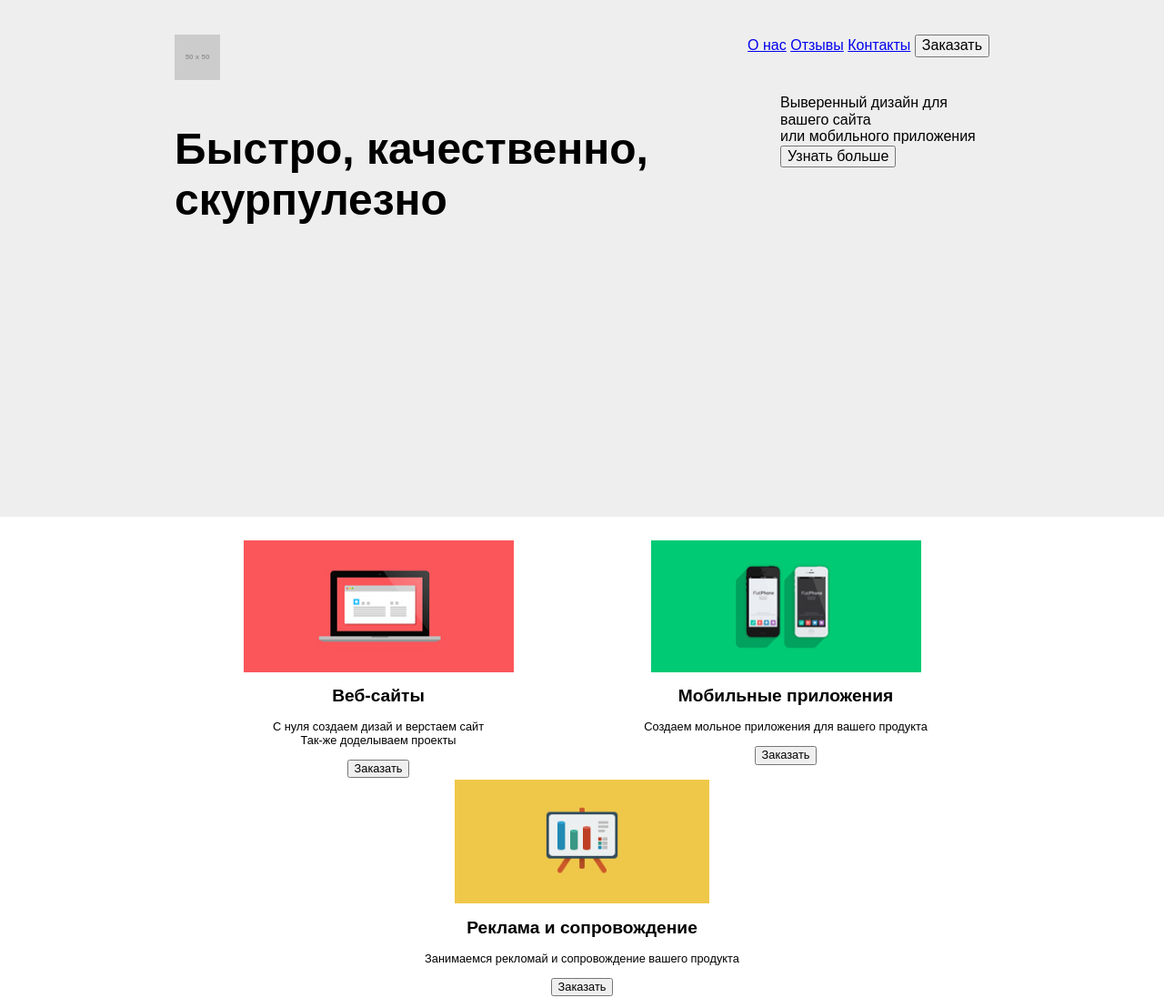
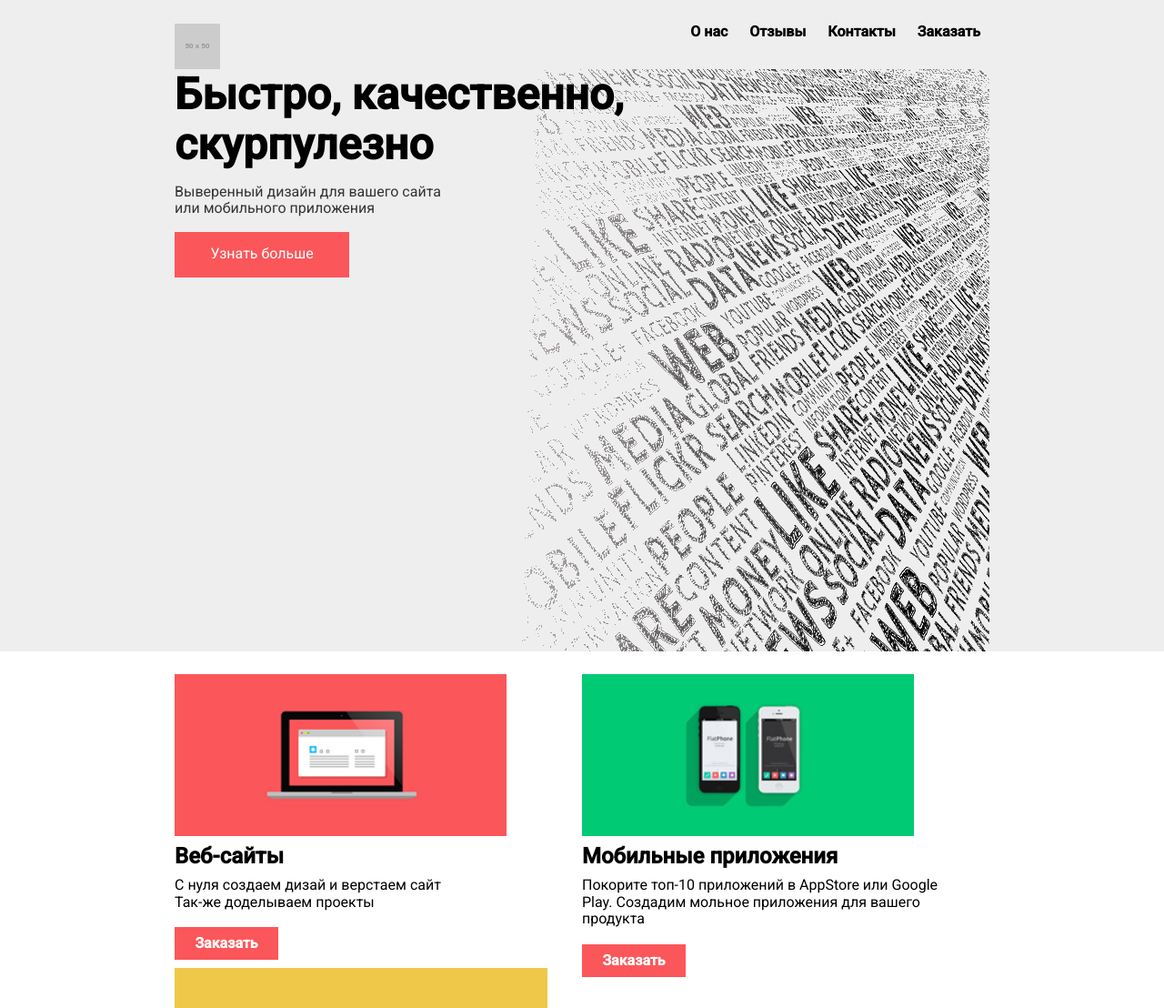
Before and after one commit to nux7jr/MyProject, a plain HTML site: page mian.html in a window 1280 px wide. Shown: the top 1108 px of the page at 91% size. Drawn offline with Linux system fonts and the light colour scheme; placeholder pictures from the web are drawn by us.

Commit message:
1.5
Version1.5

```diff
--- a/mian.html
+++ b/mian.html
@@ -1,9 +1,13 @@
 <html>
   <head>
     <meta charset="utf-8">
-    <meta content="viewport" width="width-device, initial-scale=1">
+    <meta content="viewport" width="width-device, initial-scale=no">
     <link rel="stylesheet" href="/styles/style.css">
     <link rel="stylesheet" href="/styles/normazile.css">
+    <!-- Шрифты -->
+    <link rel="preconnect" href="https://fonts.googleapis.com">
+<link rel="preconnect" href="https://fonts.gstatic.com" crossorigin>
+<link href="https://fonts.googleapis.com/css2?family=Roboto:wght@400;500&display=swap" rel="stylesheet">
     <title>My project</title>
   </head>
   <body>
@@ -30,7 +34,7 @@
               </div>
 
               <div class="header-info__item">
-                <img src="/Project/img/social-media-1989152_960_720.webp" alt="">
+                <!-- <img src="/Project/img/sm.png" alt=""> -->
               <!-- <img src="/img/slide1.png" alt=""> -->
             </div>
           </div>
@@ -46,7 +50,7 @@
           <div class="card-item">
             <img class="card-image" src="/img/illustration-2.png" alt="illustration">
             <h2>Мобильные приложения</h2>
-              <p>Создаем мольное приложения для вашего продукта</p>
+              <p>Покорите топ-10 приложений в AppStore или Google Play. Создадим мольное приложения для вашего продукта</p>
               <button class="btnOrder">Заказать</button>
           </div>
           <div class="card-item">
@@ -75,14 +79,19 @@
             <div class="info-about-us">
               <img src="https://via.placeholder.com/150/FFFF00/000000?Text=BigLogo" alt="big-logo">
             </div>
-                <p>с 2004 года Любим точность во всем:</p>
+                <p>С 2020 года Любим точность во всем:</p>
                   <div class="info-about-us_item__card">
-                    <img src="/img/146%.svg" alt="">
+                    <div class="info-about-us_item__card__list"><img src="/img/146.svg" alt="">
                     <p>Уровень самоотдачи</p>
-                    <img src="/img/100%.svg" alt="">
+                  </div>
+                    <div class="info-about-us_item__card__list">
+                    <img src="/img/100.svg" alt="">
                     <p>Соблюения сроков</p>
-                    <img src="/img/50%.svg" alt="">
+                  </div>
+                    <div class="info-about-us_item__card__list">
+                    <img src="/img/50.svg" alt="">
                     <p>Минимальная продоплата</p>
+                  </div>
                   </div>
               </div>
         </div>
--- a/styles/style.css
+++ b/styles/style.css
@@ -1,18 +1,25 @@
+:root {
+  --margin: 0 0 15% 20%;
+  --ff: "Roboto", sans-serif;
+  --: ;
+}
+
 html {
   block-size: 100%;
   inline-size: 100%;
 }
-
+svg {
+  color: black;
+}
 body {
   min-block-size: 100%;
   min-inline-size: 100%;
   margin: 0;
   box-sizing: border-box;
   place-content: center;
-  font-family: system-ui, sans-serif;
+  font-family: var(--ff);
   padding: 0;
   margin: 0;
-  font-family: Arial, "Helvetica Neue", Helvetica, sans-serif;
 }
 .container {
   margin: 2% 15% 0 15%;
@@ -25,30 +32,77 @@
 }
 .nav {
   margin: 0 15% 0 15%;
-  padding-top: 3%;
+  padding-top: 2%;
   display: flex;
   justify-content: space-between;
+
+  font-family: var(--ff);
+  font-weight: 600;
+  /* font-size: ; */
+  text-decoration: none;
 }
 .nav ul {
   padding: 0;
   margin: 0;
   list-style: none;
 }
+.nav a {
+  text-decoration: none; /* Убирает подчеркивание для ссылок */
+  color: rgb(0, 0, 0);
+  user-select: none;
+}
+.nav a:hover {
+  text-decoration: none; /* Добавляем подчеркивание при наведении курсора на ссылку */
+  color: #283136;
+}
+.btn-order {
+  font-family: var(--ff);
+  font-weight: 600;
+  user-select: none;
+  padding: 0;
+  outline: none;
+  border: none;
+}
+.btn-order:focus {
+  color: #333333;
+  outline: none;
+}
+.btn-order:active {
+  color: #333333;
+  box-shadow: none;
+}
 .menu-item {
   display: inline;
+  margin: 10px;
 }
 .header-info {
+  display: flex;
+  flex-wrap: wrap;
   margin: 0 15% 0 15%;
-  /* background-image: url(/img/social-media.png); */
+  background-image: url(/img/mediapng.png);
   background-repeat: no-repeat;
   background-position: right;
-  height: 60%;
+  height: 80%;
 }
 .header-info__item {
-  display: flex;
 }
 .header-info__item__text {
   font-size: 3rem;
+  margin: 0;
+  font-weight: 600;
+  max-width: 70%;
+
+  /* regular and medium */
+}
+.header-info p {
+  color: #333333;
+}
+.btn-more-info {
+  background-color: #fb565a;
+  border: none;
+  color: #ffffff;
+  margin: 2% 0 5% 0;
+  padding: 2% 5% 2% 5%;
 }
 .card {
   display: flex;
@@ -56,12 +110,40 @@
   justify-content: space-between;
 }
 .card-item {
-  font-size: 0.8rem;
-  text-align: center;
   flex: 1 0 33%;
+}
+.card-item p {
+  max-width: 90%;
+  margin: 2% 0 2% 0;
+}
+.card-item h2 {
+  margin: 2% 0 2% 0;
 }
 .card-image {
   height: 55%;
+}
+.card-image img {
+  justify-content: space-evenly;
+}
+.btnOrder {
+  color: rgb(153, 75, 75);
+  font-family: var(--ff);
+  font-weight: 600;
+  user-select: none;
+  padding: 0;
+  outline: none;
+  border: none;
+  border: none;
+  color: #ffffff;
+  margin: 2% 0 5% 0;
+  padding: 2% 5% 2% 5%;
+  background-color: #fb565a;
+}
+.btnOrder:first-child {
+  background-color: cadetblue;
+}
+.btnOrder:last-child(1) {
+  background-color: rgb(10, 10, 10);
 }
 .main-info {
   display: flex;
@@ -69,19 +151,29 @@
 .main-info__item {
   flex: 1 0 50%;
 }
-.info-about-us p {
-  display: inline;
+.info-about-us_card {
+  display: flex;
+  flex-wrap: wrap;
+}
+.main-info__text img {
+  padding: 0 1% 1% 0;
 }
 .main-info__text ul {
   list-style: none;
   margin: 0;
   padding: 0;
 }
-.main-info__text__img {
-}
-.info-about-us_item__list {
+.info-about-us_item__card {
   display: flex;
 }
-.info-about-us_item__list p {
-  display: flex;
+.info-about-us_item__card p {
+  padding: 0;
+  margin: 0;
 }
+.info-about-us_item__card__list {
+  flex-wrap: wrap;
+  margin: 2%;
+}
+.info-about-us_item__card__list img {
+  padding: 0 0 5% 0;
+}
```
Also changed, not shown: img/100.svg (renamed from img/100%.svg), img/146.svg (renamed from img/146%.svg), img/50.svg (renamed from img/50%.svg), img/mediapng.png (added), img/slide1.svg (deleted), img/sm.png (added), img/sm1.png (added), img/sm2.png (added), img/sm3.png (added), img/sm4.png (added).
